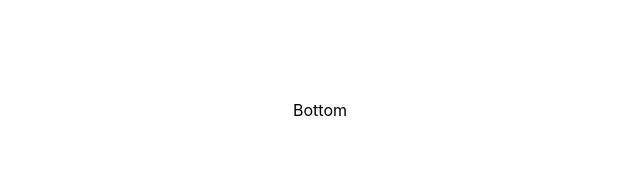
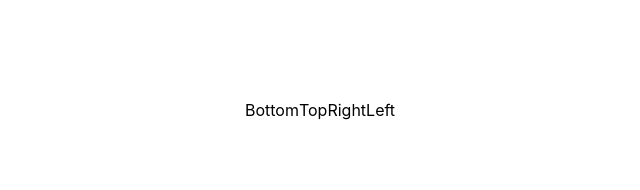
Before and after one commit to utkarsh680/ToolTip, a JavaScript app: page / in a window 1280 px wide. Shown: the top 190 px of the page, without its empty margins (320-960 px from the left). Built offline with nearby package versions, Linux system fonts and the light colour scheme; the HTML template or start-up script is replaced by a standard one.

Commit message:
done with adding all four direction hover code

```diff
--- a/src/App.js
+++ b/src/App.js
@@ -1,9 +1,15 @@
 import "rc-tooltip/assets/bootstrap.css";
 import Bottom from "./Components/bottom";
+import Top from "./Components/top";
+import Right from "./Components/right";
+import Left from "./Components/left";
 function App() {
   return (
     <div className="App">
      <Bottom />
+     <Top />
+     <Right />
+     <Left />
     </div>
   );
 }
--- /dev/null
+++ b/src/Components/left.js
@@ -0,0 +1,16 @@
+import Tooltip from 'rc-tooltip';
+import 'rc-tooltip/assets/bootstrap.css';
+
+const Left = () => {
+    var renderTooltip = <span>Hello world!</span>
+    return (
+        <Tooltip
+        placement="left"
+        overlay={renderTooltip}
+        >
+            <span>Left</span>
+        </Tooltip>
+    )
+}
+
+export default Left;
--- /dev/null
+++ b/src/Components/right.js
@@ -0,0 +1,16 @@
+import Tooltip from 'rc-tooltip';
+import 'rc-tooltip/assets/bootstrap.css';
+
+const Right = () => {
+    var renderTooltip = <span>Hello world!</span>
+    return (
+        <Tooltip
+        placement="right"
+        overlay={renderTooltip}
+        >
+            <span>Right</span>
+        </Tooltip>
+    )
+}
+
+export default Right;
--- /dev/null
+++ b/src/Components/top.js
@@ -0,0 +1,16 @@
+import Tooltip from 'rc-tooltip';
+import 'rc-tooltip/assets/bootstrap.css';
+
+const Top = () => {
+    var renderTooltip = <span>Hello world!</span>
+    return (
+        <Tooltip
+        placement="top"
+        overlay={renderTooltip}
+        >
+        <span>Top</span>
+        </Tooltip>
+    )
+}
+
+export default Top;
```
Also changed, not shown: src/Components/footer.js (added).
